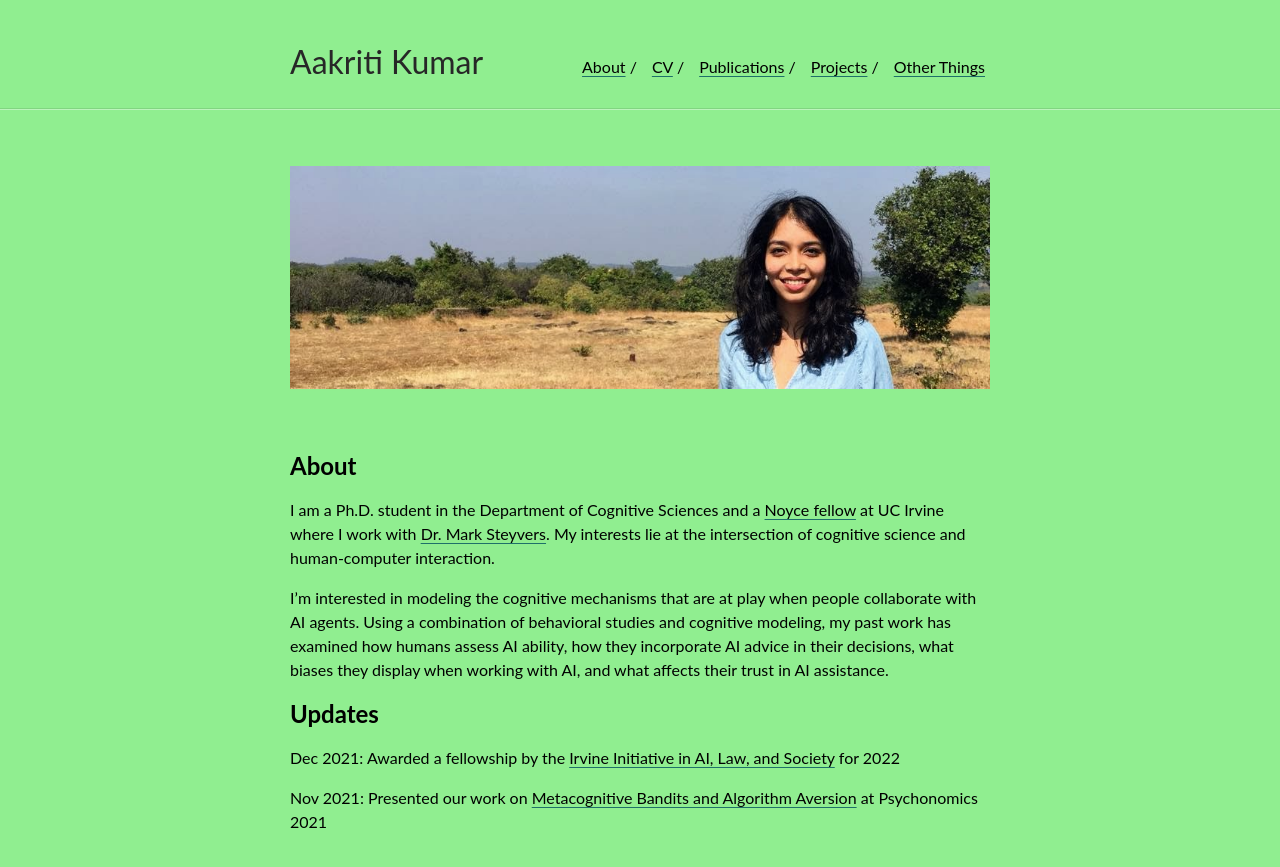
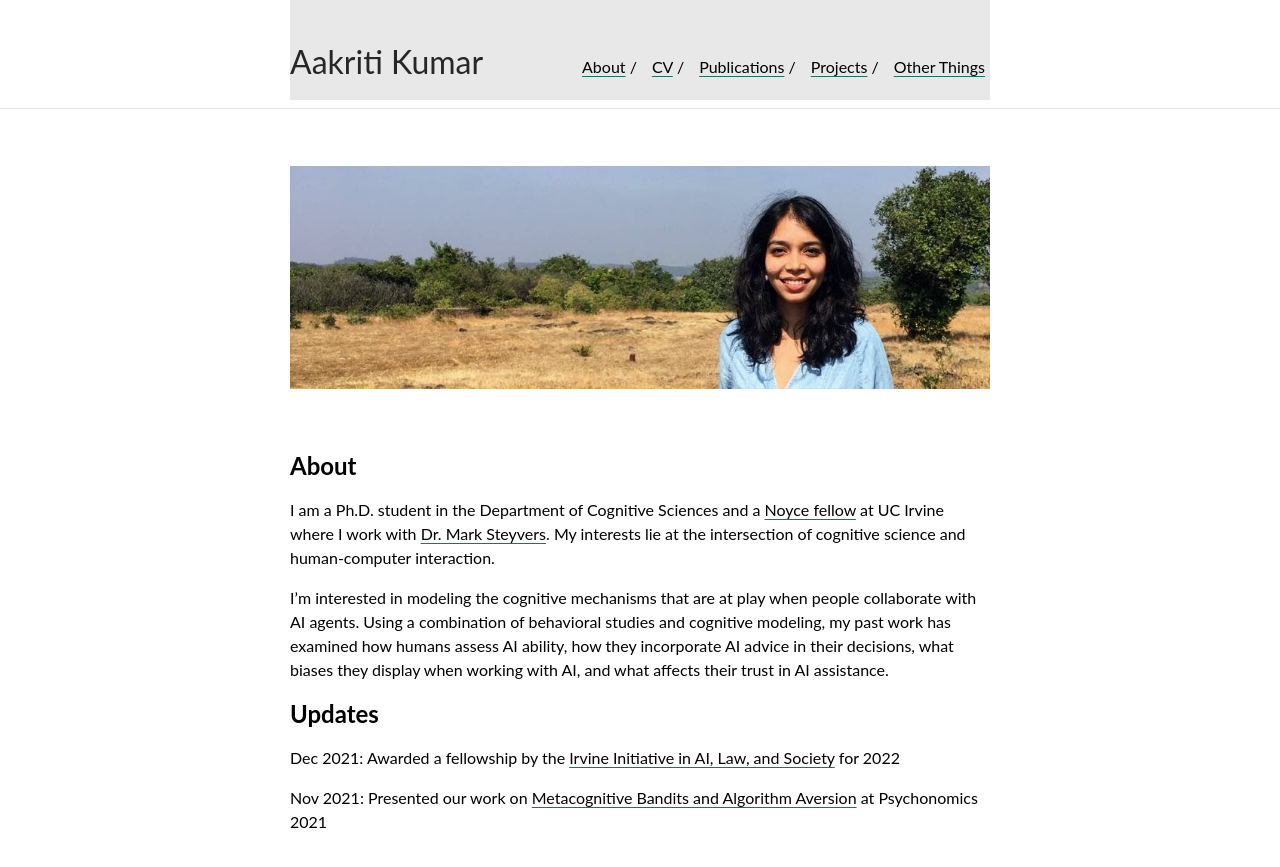
Before and after one commit to aakriti1kumar/aakriti1kumar.github.io, a Jekyll site: the page built from index.md, in a window 1280 px wide. Shown: the top 867 px of the page. Built offline with Jekyll 4.4.1, drawn with Linux system fonts in a browser that asks for light colours; our own code applies the rules of GitHub Pages for plain Markdown files.

Commit message:
Update default.html

```diff
--- a/_layouts/default.html
+++ b/_layouts/default.html
@@ -53,9 +53,9 @@
         <meta name="twitter:image" content="{{ site.profile_picture }}">
     {% endif %}
 </head>
-<body style="background-color:lightgreen;">
+<body>
     <div class="wrapper">
-        <div class="navbar container">
+        <div class="navbar container" style="background-color:#E8E8E8;">
             {% if site.ins_logo %}
                 <img id="ins-logo" src="{{ site.ins_logo }}" />
             {% endif %}
```
